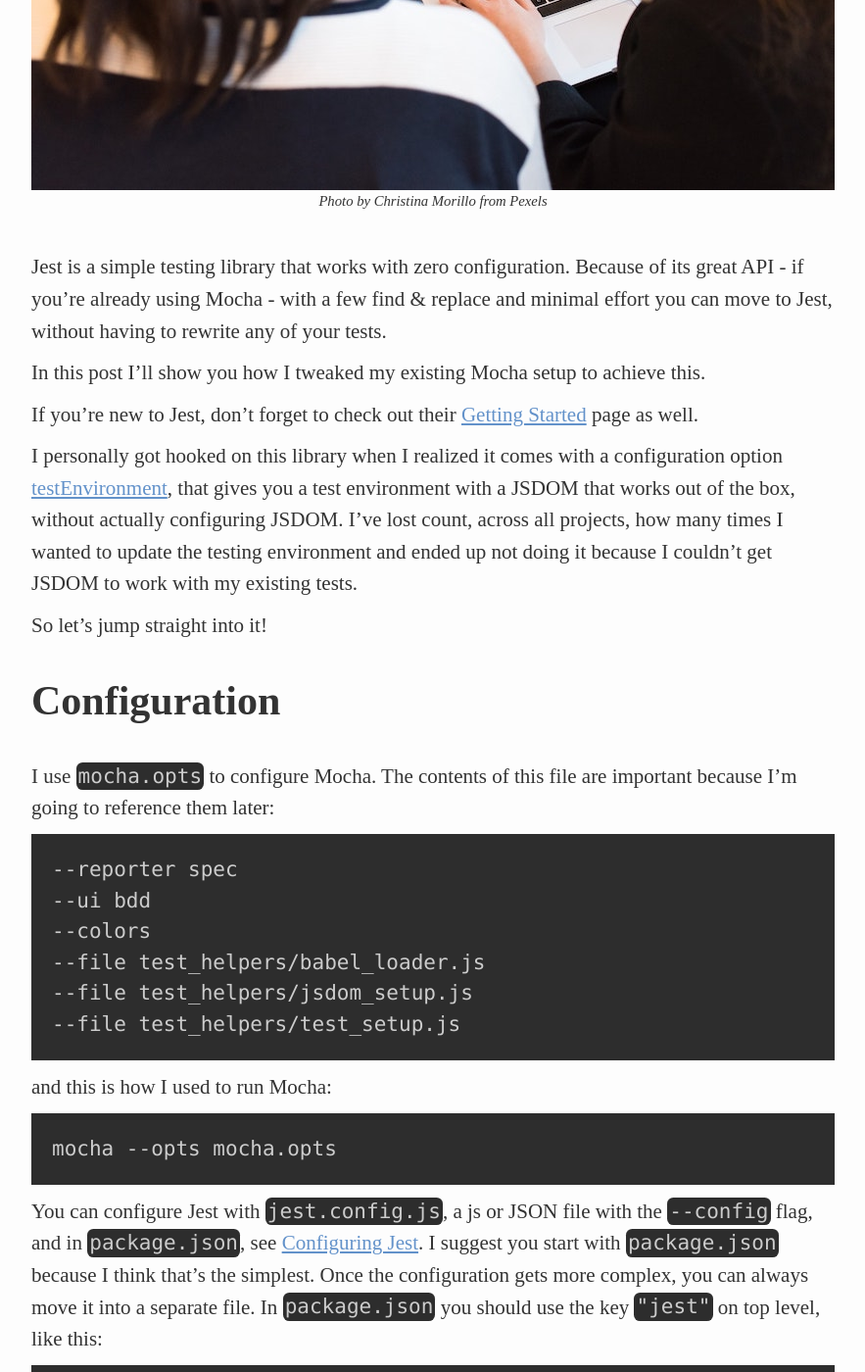
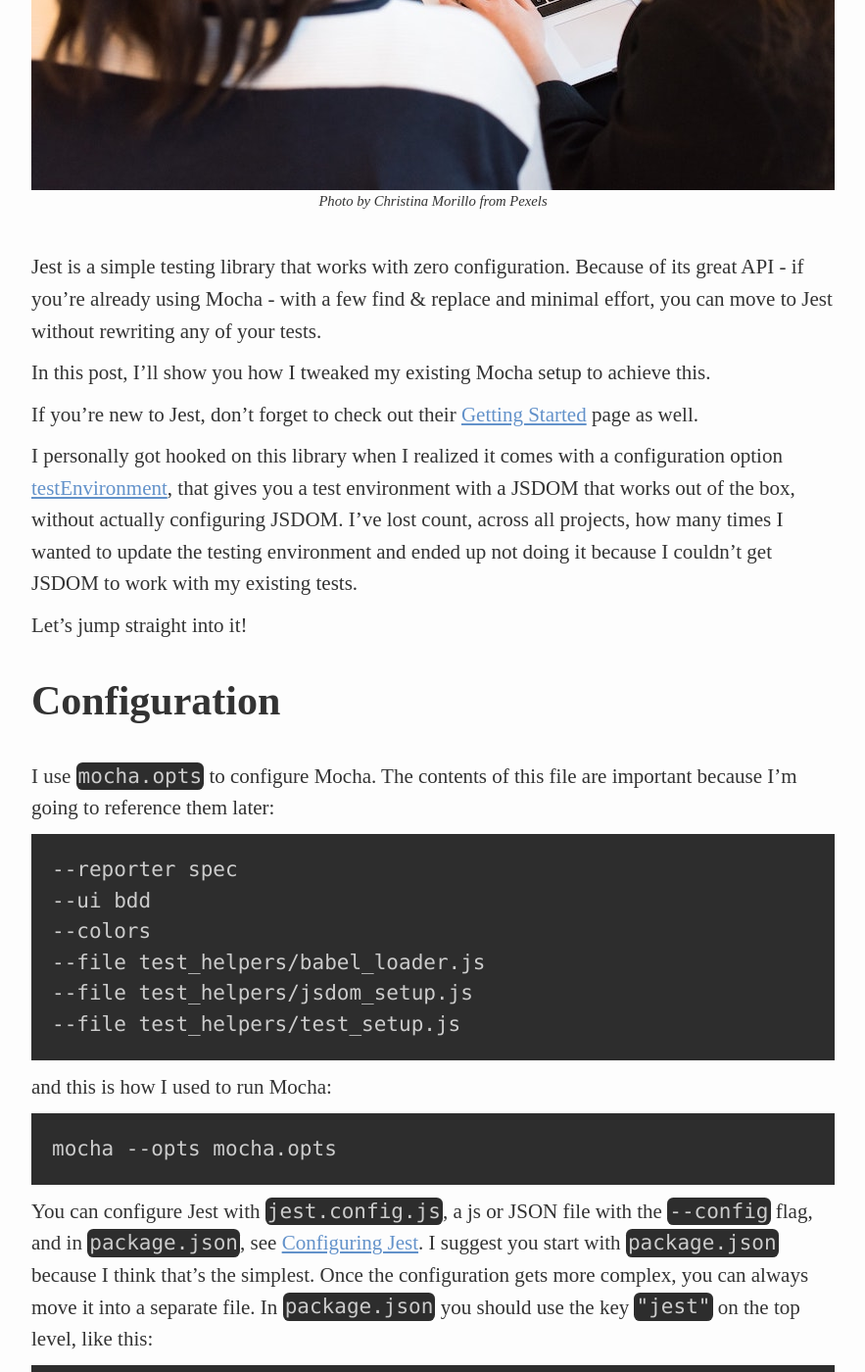
Before and after one commit to akoskm/akoskm.github.io, a Jekyll site: the page built from _posts/2020-01-22-mocha-to-jest-migration.md, in a window 1280 px wide and 1400 px high, scrolled down 579 px. Shown: the whole window at 98% size, without its empty margins (198-1081 px from the left). Built offline with Jekyll 4.4.1, drawn with Linux system fonts in a browser that asks for light colours; nearby versions of some CDN libraries; some web fonts are replaced; some of the changed text lies outside the part shown.

Commit message:
rephrase mocha post, fix some typos

````diff
--- a/_posts/2020-01-22-mocha-to-jest-migration.md
+++ b/_posts/2020-01-22-mocha-to-jest-migration.md
@@ -8,15 +8,15 @@
 hero_credit: Photo by Christina Morillo from Pexels
 ---
 
-Jest is a simple testing library that works with zero configuration. Because of its great API - if you're already using Mocha - with a few find & replace and minimal effort you can move to Jest, without having to rewrite any of your tests.
+Jest is a simple testing library that works with zero configuration. Because of its great API - if you're already using Mocha - with a few find & replace and minimal effort, you can move to Jest without rewriting any of your tests.
 
-In this post I'll show you how I tweaked my existing Mocha setup to achieve this.
+In this post, I'll show you how I tweaked my existing Mocha setup to achieve this.
 
 If you're new to Jest, don't forget to check out their [Getting Started](https://jestjs.io/docs/en/getting-started) page as well.
 
 I personally got hooked on this library when I realized it comes with a configuration option [testEnvironment](https://jestjs.io/docs/en/configuration#testenvironment-string), that gives you a test environment with a JSDOM that works out of the box, without actually configuring JSDOM. I've lost count, across all projects, how many times I wanted to update the testing environment and ended up not doing it because I couldn't get JSDOM to work with my existing tests.
 
-So let's jump straight into it!
+Let's jump straight into it!
 
 # Configuration
 
@@ -37,9 +37,9 @@
 ```
 
 You can configure Jest with `jest.config.js`, a js or JSON file with the `--config` flag, and in `package.json`, see [Configuring Jest](https://jestjs.io/docs/en/configuration.html). I suggest you start with `package.json` because I think that's the simplest. Once the configuration gets more complex, you can always move it into a separate file.
-In `package.json` you should use the key `"jest"` on top level, like this:
+In `package.json` you should use the key `"jest"` on the top level, like this:
 
-```
+```js
 {
   "name": "my-project",
   "jest": {
@@ -57,10 +57,10 @@
 
 This is the only place where depending on what other libraries you use in your tests, you might want to tweak their setup a bit.
 
-In my case `test_helpers/test_setup.js` had the environment setup for Mocha.
+In my case, `test_helpers/test_setup.js` had the environment setup for Mocha.
 If you're using Enzyme or Sinon for example, this is the place where you keep their configuration.
 Let's say your file has something similar:
-```
+```js
 global.sinonSandbox = sinon.createSandbox();
 afterEach(function() {
   return global.sinonSandbox.restore();
@@ -71,7 +71,7 @@
 Jest does its environment setup with [`setupFilesAfterEnv`](https://jestjs.io/docs/en/configuration#setupfilesafterenv-array).
 This option tells the library which file(s) to run before each test. Put this into `package.json` after `verbose`:
 
-```
+```js
 {
   "name": "my-project",
   "jest": {
@@ -96,7 +96,7 @@
 `context` doesn't have an equivalent in Jest, so I decided to use `describe`.
 You can find & replace all occurrences of `context`, `before`, and `after` or put the following code into `test_helpers/test_setup.js`:
 
-```
+```js
 // mocha keyword mappings
 window.context = describe;
 window.before = beforeAll;
@@ -106,21 +106,21 @@
 # Function parameters
 
 With Mocha, you were able to give hooks a description:
-```
+```js
 beforeEach(description, fn)
 afterEach(description, fn)
 ```
 
 in Jest, hooks only accept a function and an optional timeout:
 
-```
+```js
 beforeEach(fn, timeout)
 afterEach(fn, timeout)
 ```
 
 If your `beforeEach` blocks looked something like this:
 
-```
+```js
 beforeEach('login', () => {
 ```
 
@@ -139,7 +139,7 @@
 
 We set up Babel in `test_helpers/babel_loader.js` for Mocha:
 
-```
+```js
 // Run before any test files are loaded to use Babel for subsequent parsing
 require('@babel/register')({
   ignore: [/node_modules\//],
@@ -153,7 +153,7 @@
 ```
 
 then add `transfer` to `package.json` that now should look like this:
-```
+```js
 {
   "name": "my-project",
   "jest": {
````
Also changed, not shown: other parts of _posts/2020-01-22-mocha-to-jest-migration.md (+1 -1 lines).
